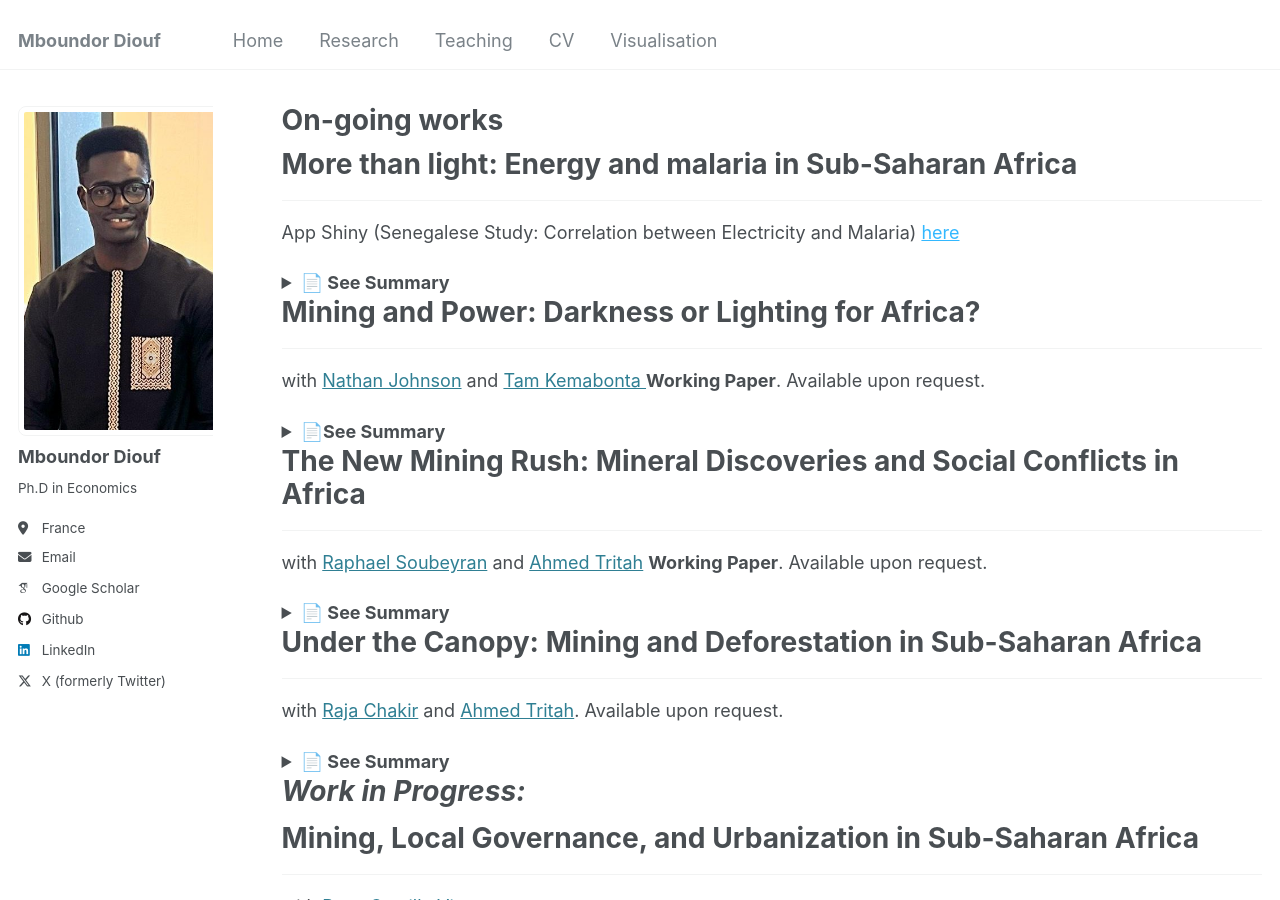
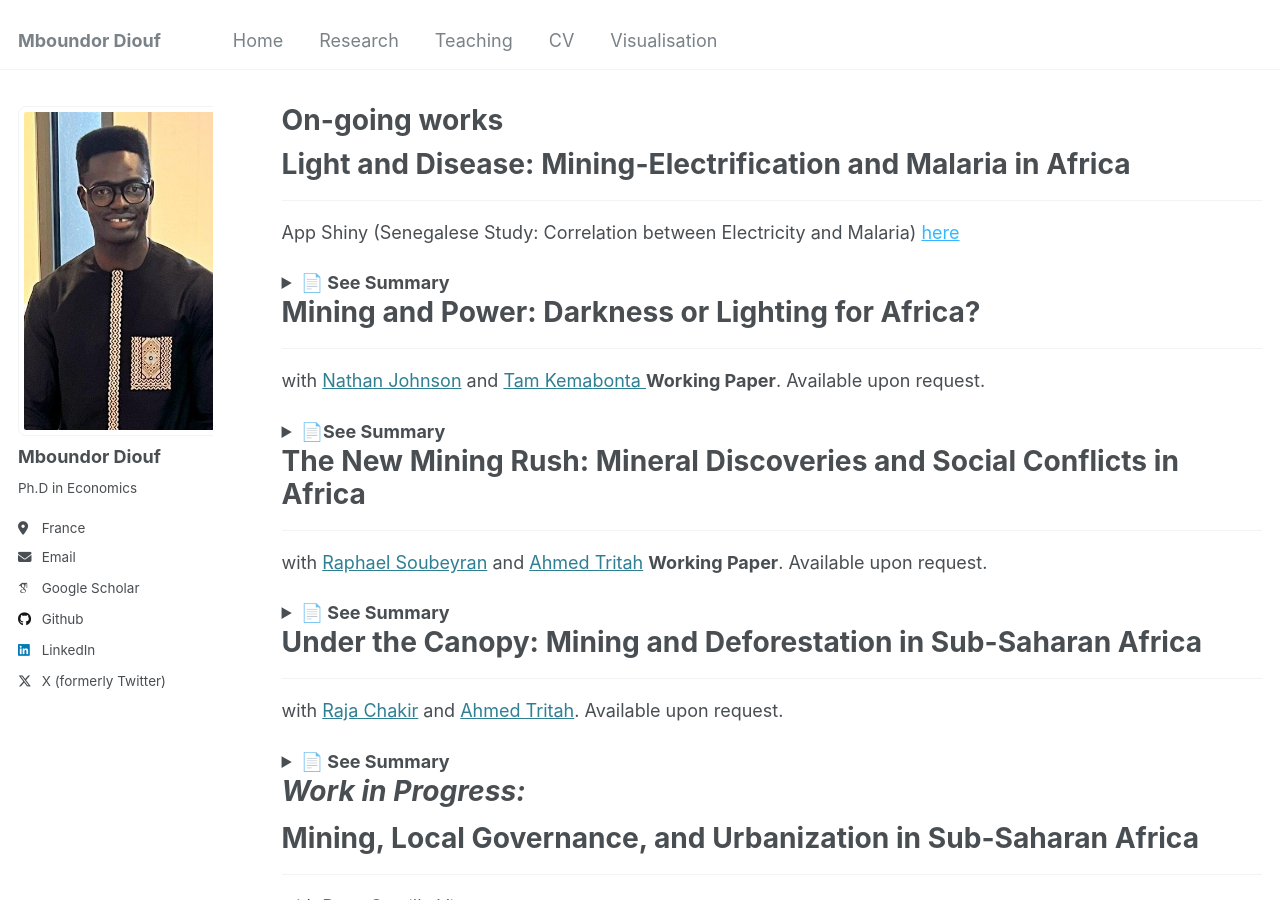
Before and after one commit to mboundordiouf/mboundordiouf.github.io, a Jekyll site: the page built from _pages/publications.md, in a window 1280 px wide and 900 px high. Built offline with Jekyll 4.4.1, drawn with Linux system fonts in a browser that asks for light colours; some web fonts are replaced.

Commit message:
Update publication title and summary on malaria study
This study estimates the causal effect of industrial mining on malaria incidence in sub-Saharan Africa, highlighting significant health disparities and the role of electricity access.

```diff
--- a/_pages/publications.md
+++ b/_pages/publications.md
@@ -5,14 +5,27 @@ permalink: /publications/
 author_profile: true
 ---
 
-# More than light: Energy and malaria in Sub-Saharan Africa
+# Light and Disease: Mining-Electrification and Malaria in Africa
 ------
 App Shiny (Senegalese Study: Correlation between Electricity and Malaria)  <a href="https://diouf.shinyapps.io/Energy_Malaria_SEN_fin/" target="_blank" style="color:#33b8ff;">here</a>
 
 <details>
 <summary><strong>📄 See Summary</strong></summary>
 
-Access to electricity poses a significant challenge, particularly in rural areas of Sub-Saharan Africa. This lack of access does not mitigate the morbidity and mortality associated with malaria. This study investigates the causal relationship between electricity access and the incidence of malaria in 25 Sub-Saharan countries, utilizing various sources of georeferenced data (DHS, Afrobarometer, Malaria Atlas, population, and night light) with different spatial levels (5km, DHS cluster, and child under 5 years). The findings indicate that people living in electrified areas are less likely to contract malaria. This study underscores the importance of electrification in Africa as a critical component in the fight against malaria, as it contributes to improving household income levels, improving access to preventive information, and improving overall living conditions.
+We estimate the causal effect of industrial mining on malaria incidence across 45
+sub-Saharan African countries over 2000--2022. Exploiting the timing of mine
+discoveries and production starts in a difference-in-differences framework, we find
+that mining increases malaria incidence by 13 cases per 1,000 within 10 km, with
+spillover effects of 24 cases per 1,000 at 10--25 km that remain significant up to
+100 km from the mine. The health burden falls almost entirely on poor households,
+while electricity access gains disproportionately benefit the wealthy --- revealing
+a systematic transfer of costs to the poor and benefits to the rich within the same
+communities. Energy access substantially moderates these externalities: above-median
+electricity households experience effects less than half those of low-electricity
+households, and spillover effects vanish entirely. These findings imply that the
+epidemiological footprint of mining is far broader than previously recognised, and
+that resource extraction systematically widens health inequality within affected
+communities.
 
  Map: Malaria and Electricity Access at DHS cluster levels in SSA 1997-2021 <br/><img src='/images/Malaria_Electricity.png'>
 </details>
```
